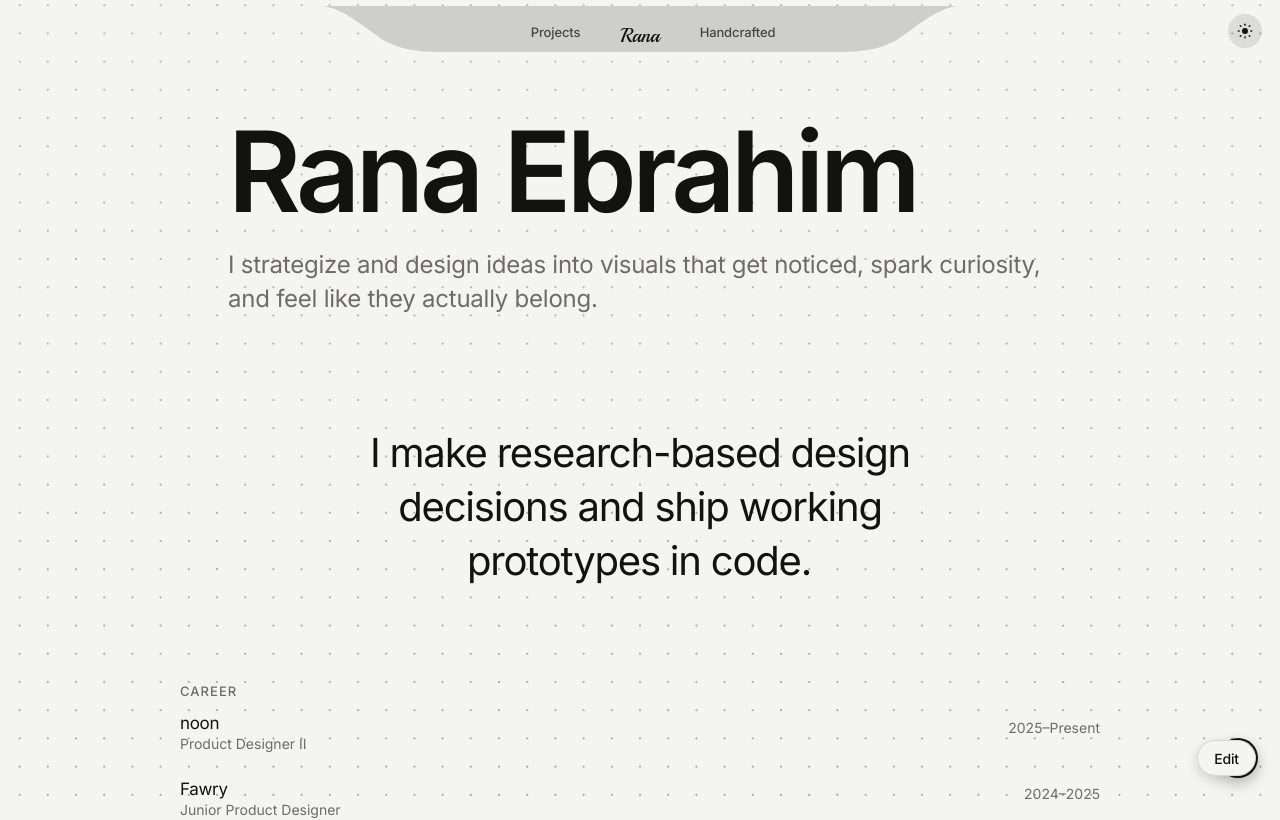
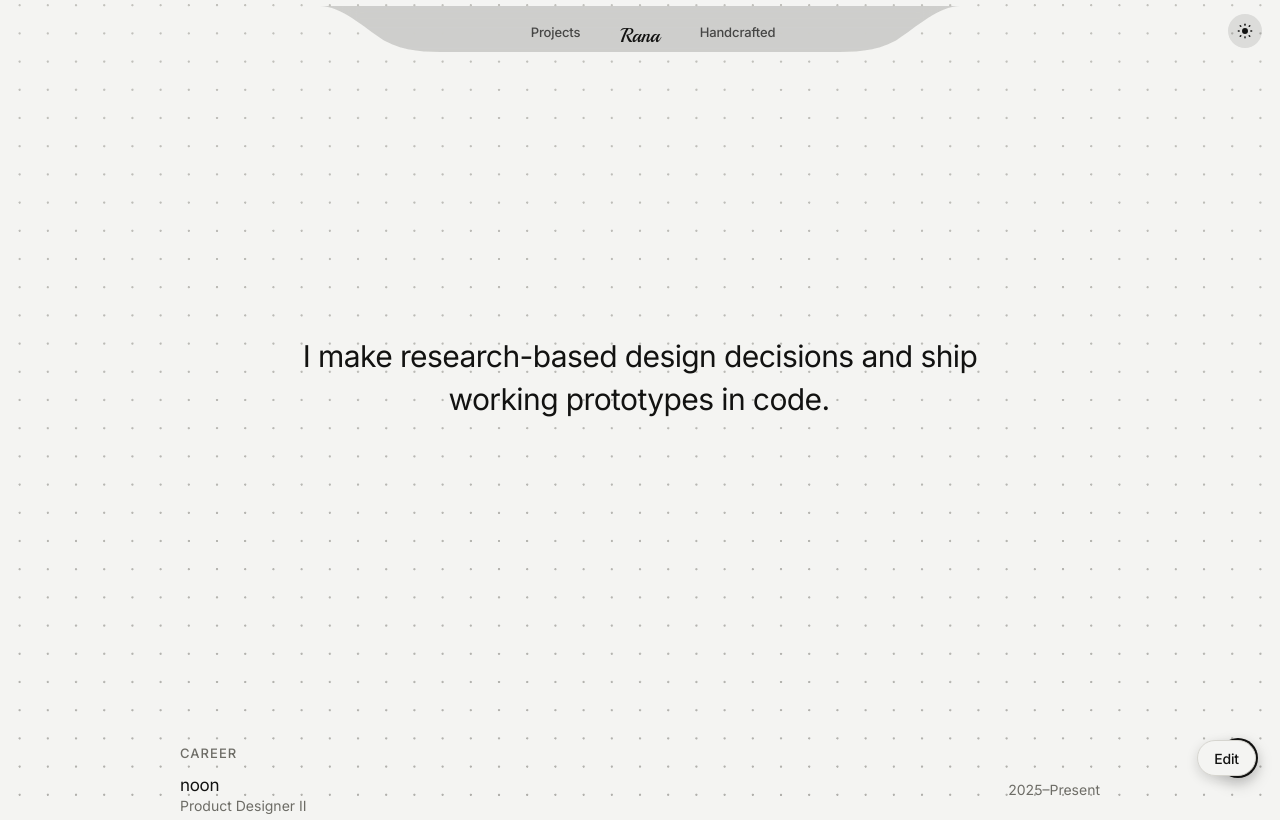
Before and after one commit to rana2010/portfolio, a React (Vite) app: page /home in a window 1280 px wide. Shown: the top 820 px of the page. Built offline with nearby package versions, Linux system fonts and the light colour scheme.

Commit message:
Remove hero header section, expand typing paragraph screen with more whitespace and smaller font size

```diff
--- a/src/pages/Home.tsx
+++ b/src/pages/Home.tsx
@@ -148,11 +148,6 @@ export function Home() {
       <Dots />
       <Nav />
       <main className="home">
-        <section className="hero-stage">
-          <h1 className="hero">Rana Ebrahim</h1>
-          <p className="hero-sans">I strategize and design ideas into visuals that get noticed, spark curiosity, and feel like they actually belong.</p>
-        </section>
-
         <TypedLede />
 
         <section className="career">
--- a/src/styles.css
+++ b/src/styles.css
@@ -922,21 +922,21 @@ a:focus-visible,
 .lede-screen {
   display: grid;
   place-items: center;
-  min-height: 24svh;
-  padding: 6vh 0;
+  min-height: 80svh;
+  padding: 12vh 24px;
 }
 
 .lede-screen .lede {
   position: relative;
   display: grid;
-  width: min(40rem, 100%);
+  width: min(48rem, 100%);
   max-width: none;
   margin: 0;
   color: var(--ink);
-  font-size: clamp(26px, 3.2vw, 40px);
+  font-size: clamp(20px, 2.4vw, 30px);
   font-weight: 400;
-  line-height: 1.35;
-  letter-spacing: -0.03em;
+  line-height: 1.45;
+  letter-spacing: -0.02em;
   text-align: center;
 }
 
```
